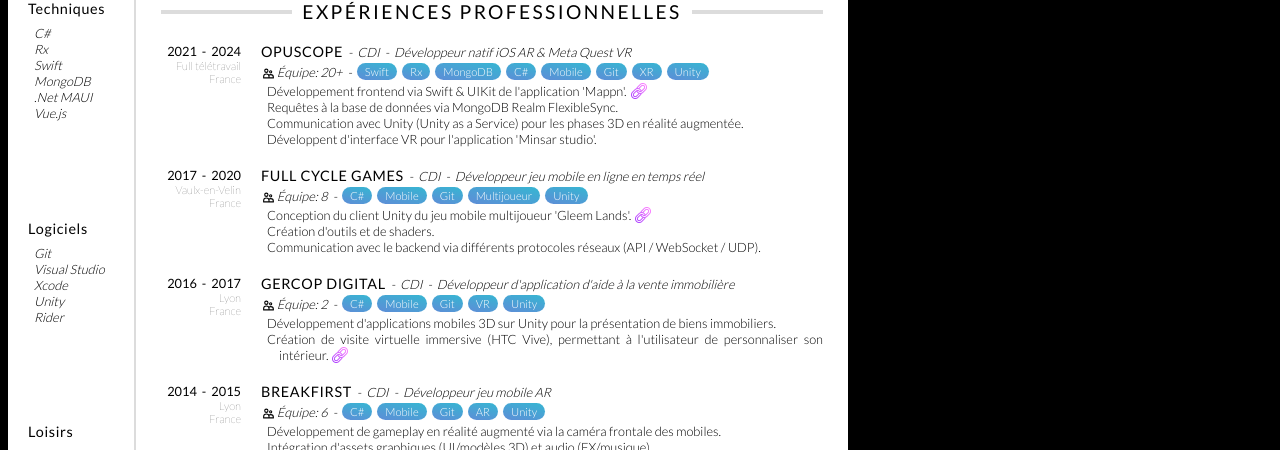
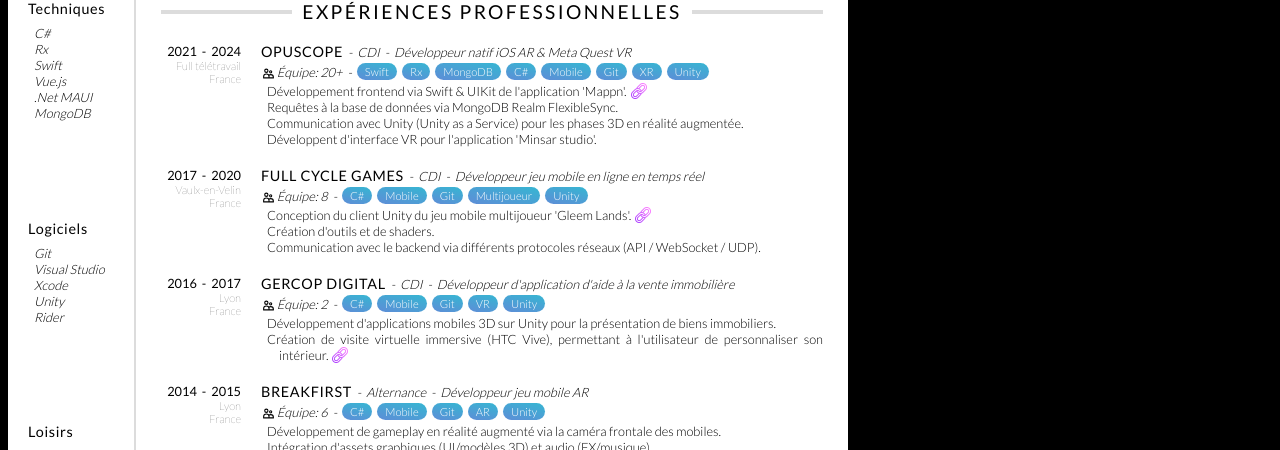
Before and after one commit to JanisseDev/WebCV-Vuejs, a Vue app: page / in a window 1280 px wide. Shown: the part 241-691 px from the top of the page. Built offline with nearby package versions, Linux system fonts and the light colour scheme.

Commit message:
Update Cv.vue

```diff
--- a/src/Cv.vue
+++ b/src/Cv.vue
@@ -16,7 +16,7 @@
         <Header/>
         <div class="content">
             <div class="side-column">
-                <Skills title="Techniques" :skills="['C#', 'Rx', 'Swift', 'MongoDB', '.Net MAUI', 'Vue.js']"></Skills>
+                <Skills title="Techniques" :skills="['C#', 'Rx', 'Swift', 'Vue.js', '.Net MAUI', 'MongoDB']"></Skills>
                 <Skills title="Logiciels" :skills="['Git', 'Visual&nbsp;Studio', 'Xcode', 'Unity', 'Rider']"></Skills>
                 <Skills title="Loisirs" :skills="['Impression&nbsp;3D', 'Photographie', 'Réparation', 'Cinéma', 'Escape Games', 'Domotique']"></Skills>
                 <Skills title="Sports" :skills="['Badminton', 'Trail', 'Vélo']"></Skills>
@@ -74,7 +74,7 @@
                 endMonth="Sept."
                 endYear="2015"
                 :places="['Lyon', 'France']"
-                jobType="CDI"
+                jobType="Alternance"
                 subtitle="Développeur jeu mobile AR"
                 teamSize="6"
                 :tags="['C#','Mobile', 'Git', 'AR', 'Unity']">
```
